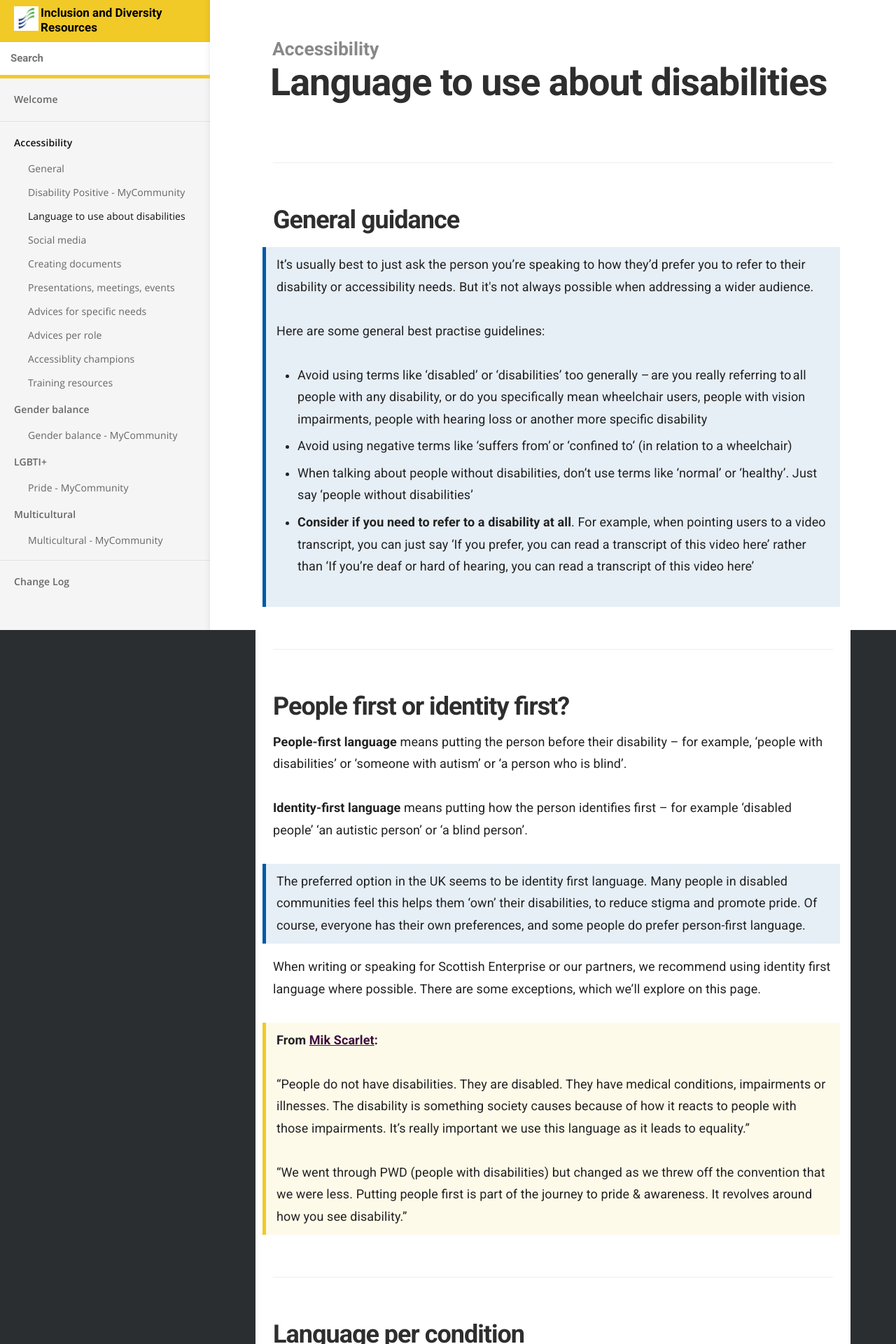
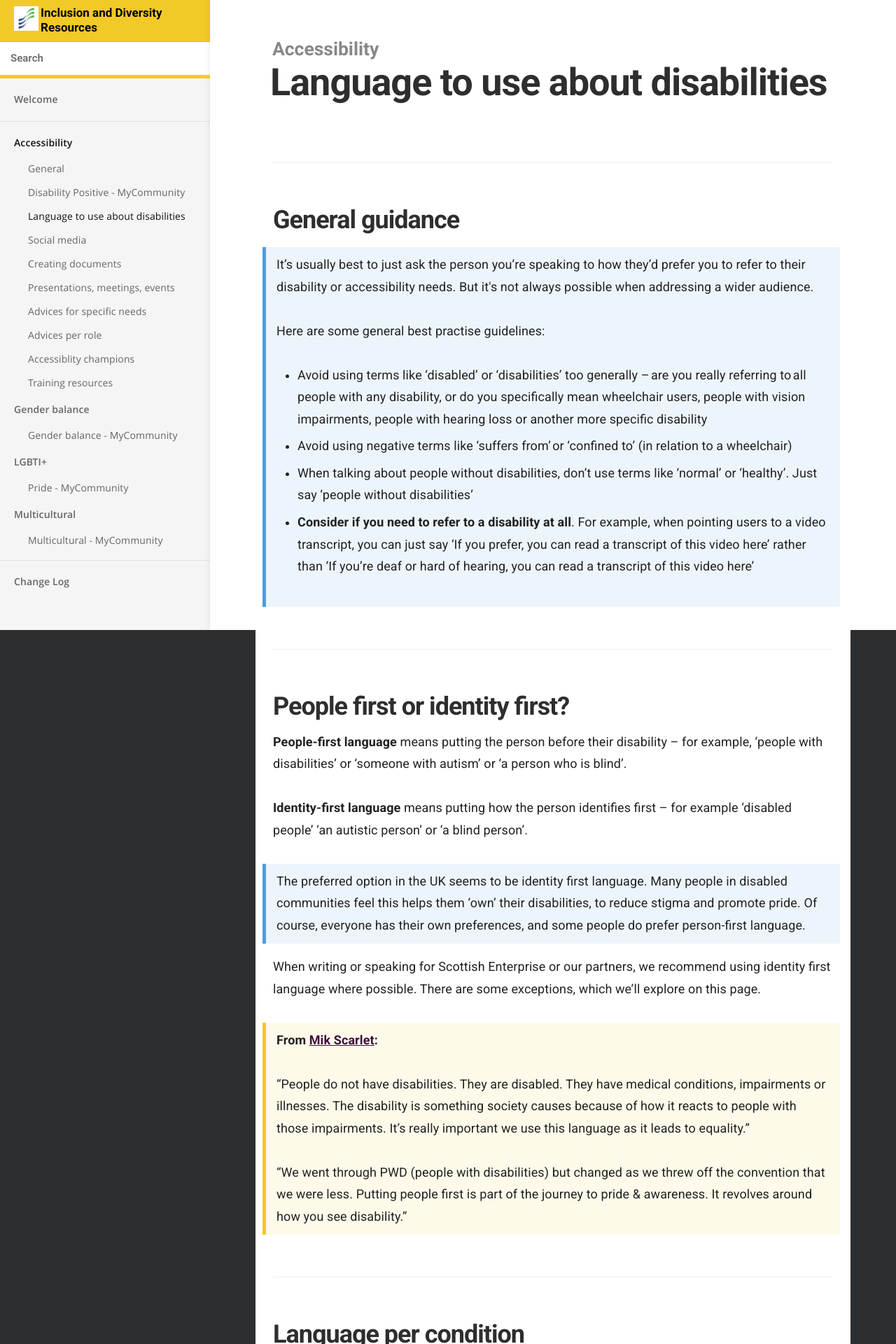
Before and after one commit to numbat70/inclusion2021, a Jekyll site: the page built from _docs/accessibility/language.md, in a window 1280 px wide. Shown: the top 1920 px of the page at 70% size. Built offline with Jekyll 4.4.1, drawn with Linux system fonts in a browser that asks for light colours.

Commit message:
SK - change the blue

```diff
--- a/css/main.scss
+++ b/css/main.scss
@@ -16,7 +16,7 @@ $brand-colour-light: mix($brand-colour, $content-background-color, 10%);
 $warning-colour: #C30000; // red - these two lines have been added to the code
 $warning-colour-light: mix($warning-colour, $content-background-color, 10%);
 
-$info-colour: #0258a6; // blue - these two lines have been added to the code
+$info-colour: #4f9be0; // blue - these two lines have been added to the code
 $info-colour-light: mix($info-colour, $content-background-color, 10%);
 
 $nav-header-background-color: $brand-colour;
```
